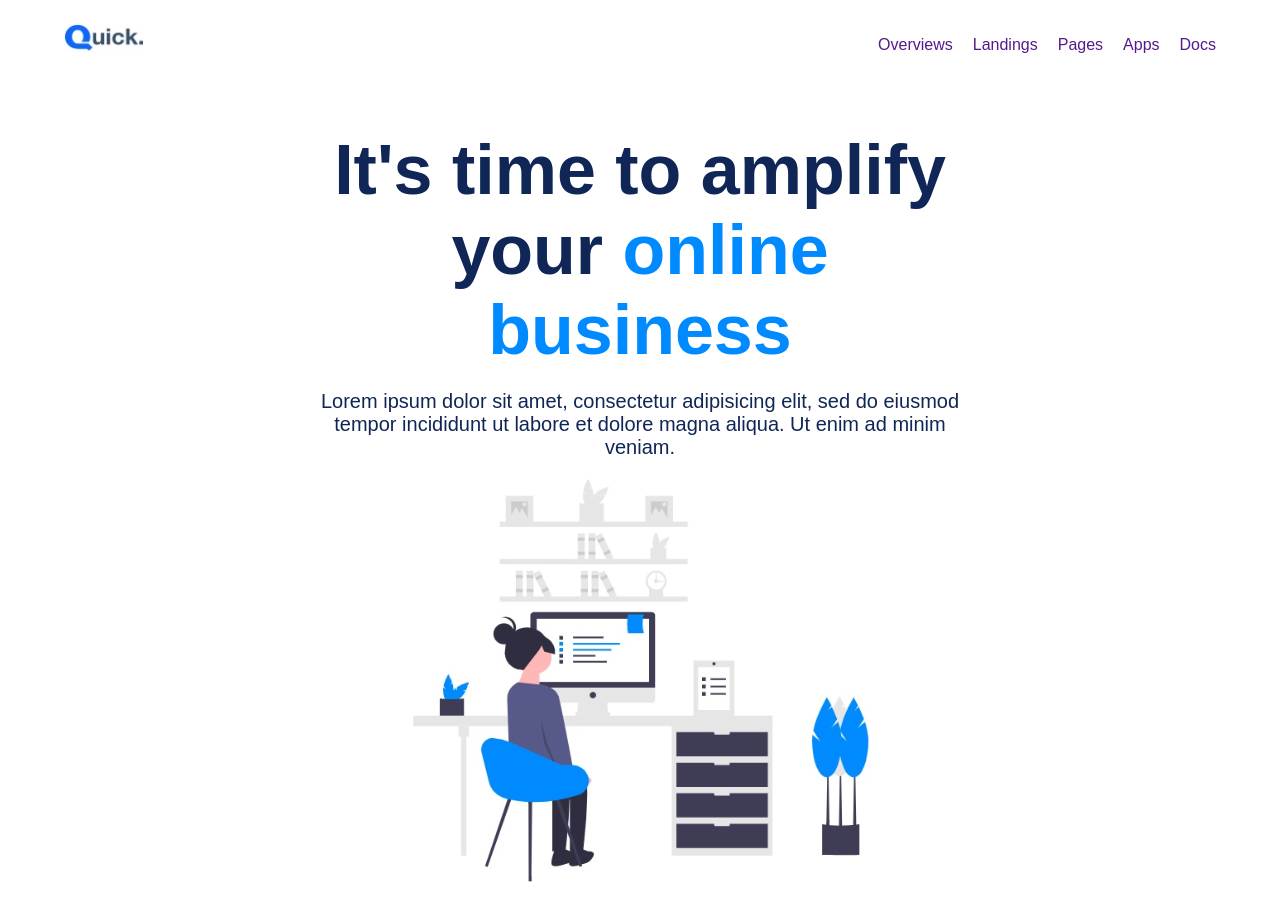
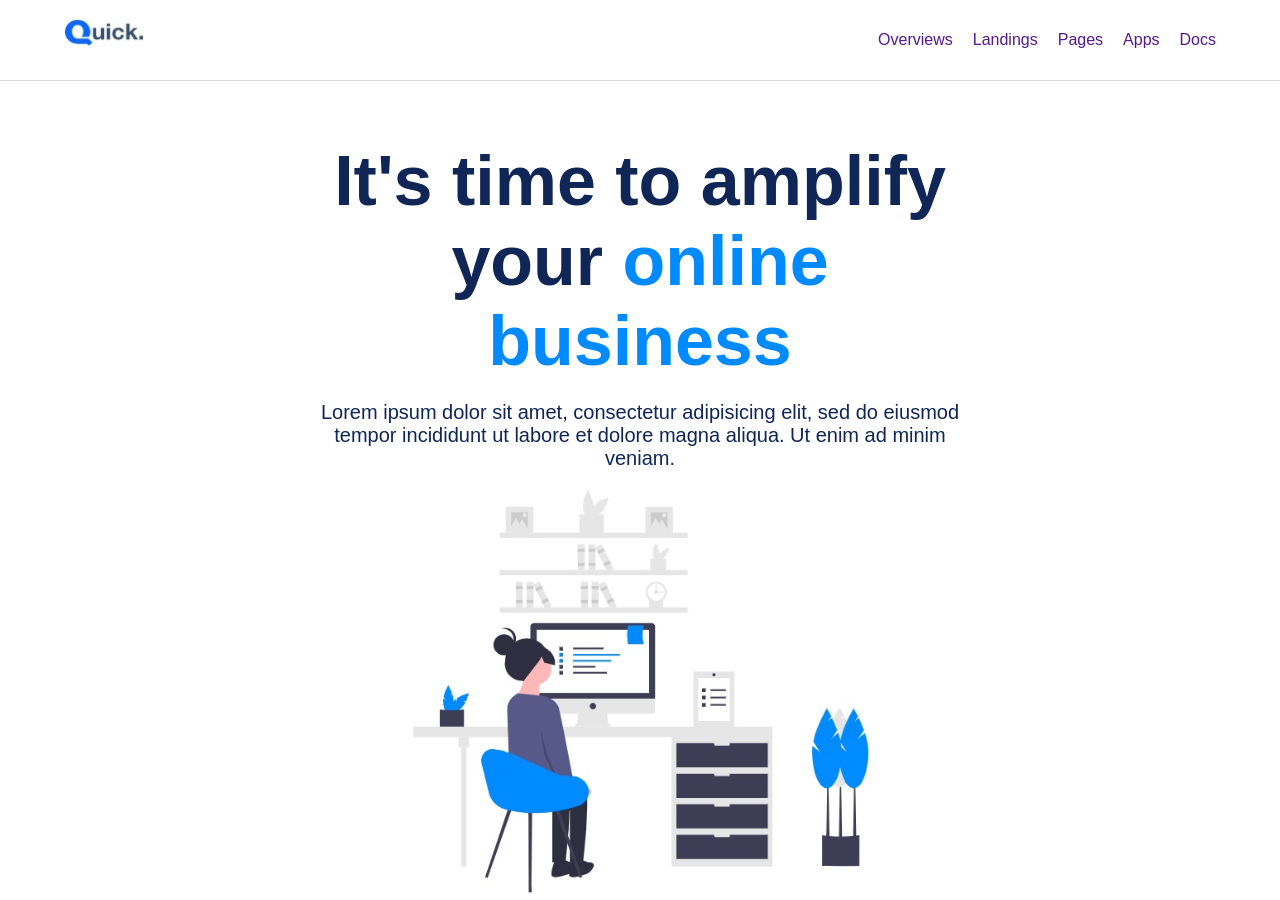
Before and after one commit to meheviensumona/quick-8, a plain HTML site: page index.html in a window 1280 px wide. Shown: the top 900 px of the page. Drawn offline with Linux system fonts and the light colour scheme.

Commit message:
first commit

```diff
--- a/style.css
+++ b/style.css
@@ -11,13 +11,15 @@ body {
 
 /* start header */
 header{
-    padding: 20px 0px 60px;
+    padding: 15px 0px;
+    border-bottom: 1px solid gainsboro;
 }
 
 .container_1{
     width: 90%;
        margin: 0px auto;
     overflow: hidden;
+
 }
 
 .logo{
@@ -61,7 +63,7 @@ header{
 
 /* start banner */
 .banner{
-    padding-bottom: 60px;
+    padding: 60px 0px;
 }
 
 .container_2{
```
Also changed, not shown: 1 other file.
